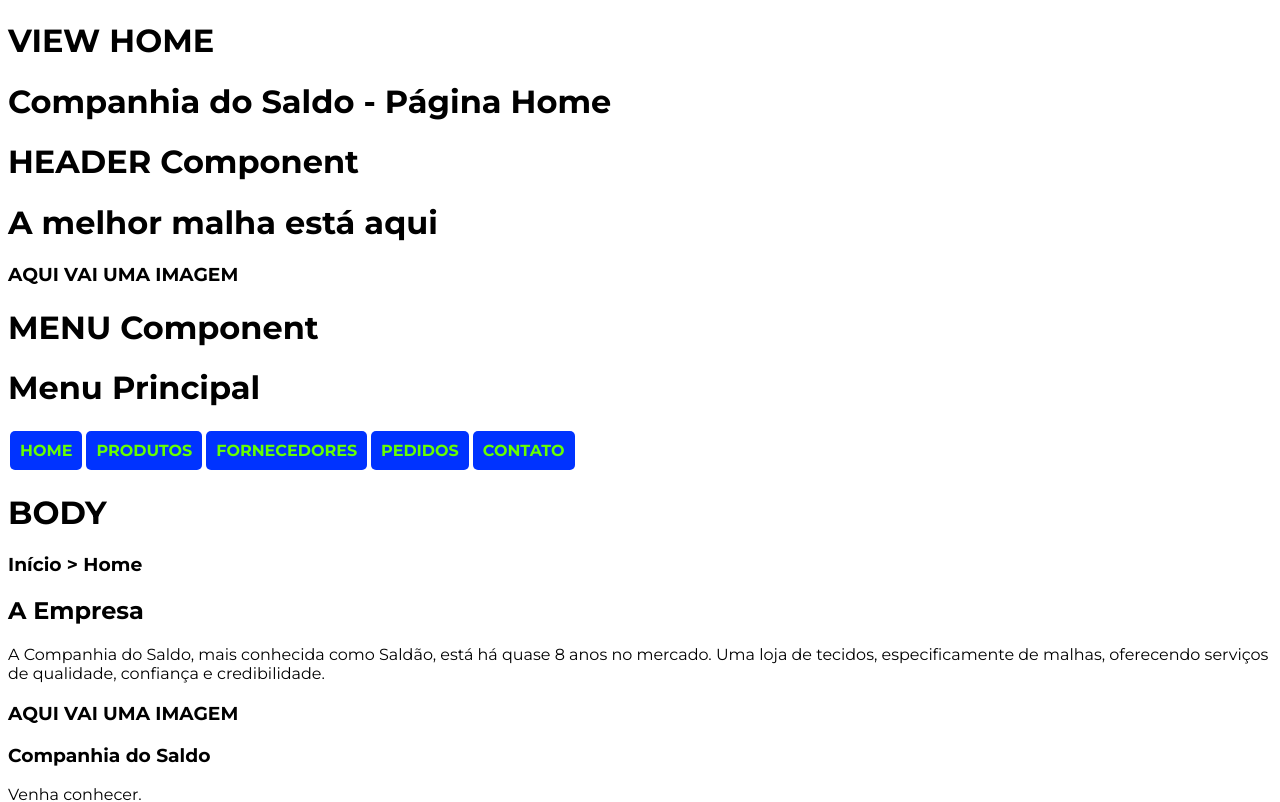
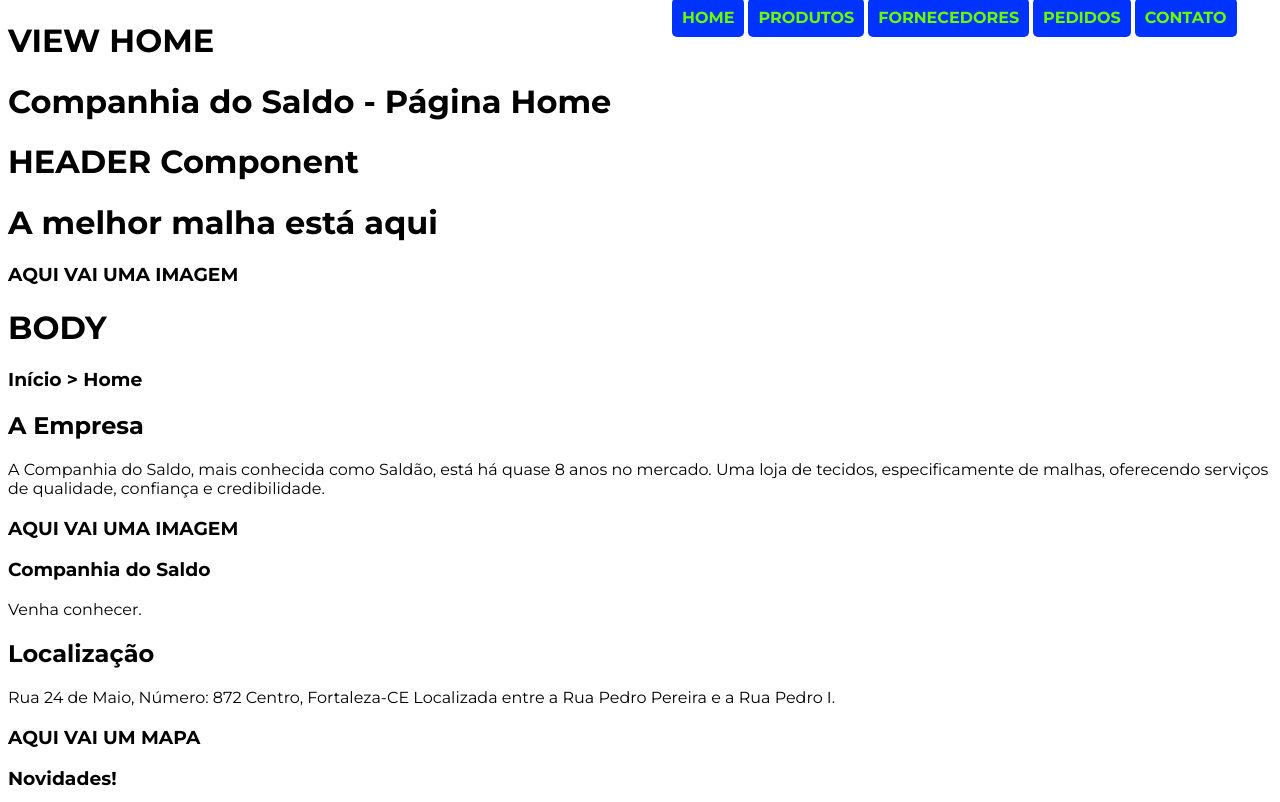
Before and after one commit to marcusviniciusmo/CompanhiaDoSaldo_Website_DEPRECATED, a React (Create React App) app in the folder frontend/: page / in a window 1280 px wide. Shown: the top 802 px of the page. Built offline with nearby package versions, Linux system fonts and the light colour scheme.

Commit message:
Menu component styling

```diff
--- a/frontend/src/components/Menu/index.tsx
+++ b/frontend/src/components/Menu/index.tsx
@@ -1,12 +1,13 @@
 import { MenuData } from 'utils/Mocks/Menu';
 import MenuItem from "components/MenuItem";
+import './styles.css';
 
 function Menu() {
   return (
-    <>
-      <h1>MENU Component</h1>
+    <nav id='menuContainer'>
       <h1>Menu Principal</h1>
 
+      <ul id="menuList">
         {
           MenuData.Buttons.map((button) => {
             return (
@@ -19,7 +20,8 @@ function Menu() {
             )
           })
         }
-    </>
+      </ul>
+    </nav>
   );
 };
 
--- /dev/null
+++ b/frontend/src/components/Menu/styles.css
@@ -0,0 +1,15 @@
+nav#menuContainer {
+  display: block;
+}
+
+nav#menuContainer h1 {
+  display: none;
+}
+
+nav#menuContainer ul#menuList {
+  display: flex;
+  flex-direction: row;
+  position: absolute;
+  top: -2rem;
+  left: 63rem;
+}
```
Lines whose indentation alone changed are shown as unchanged.
